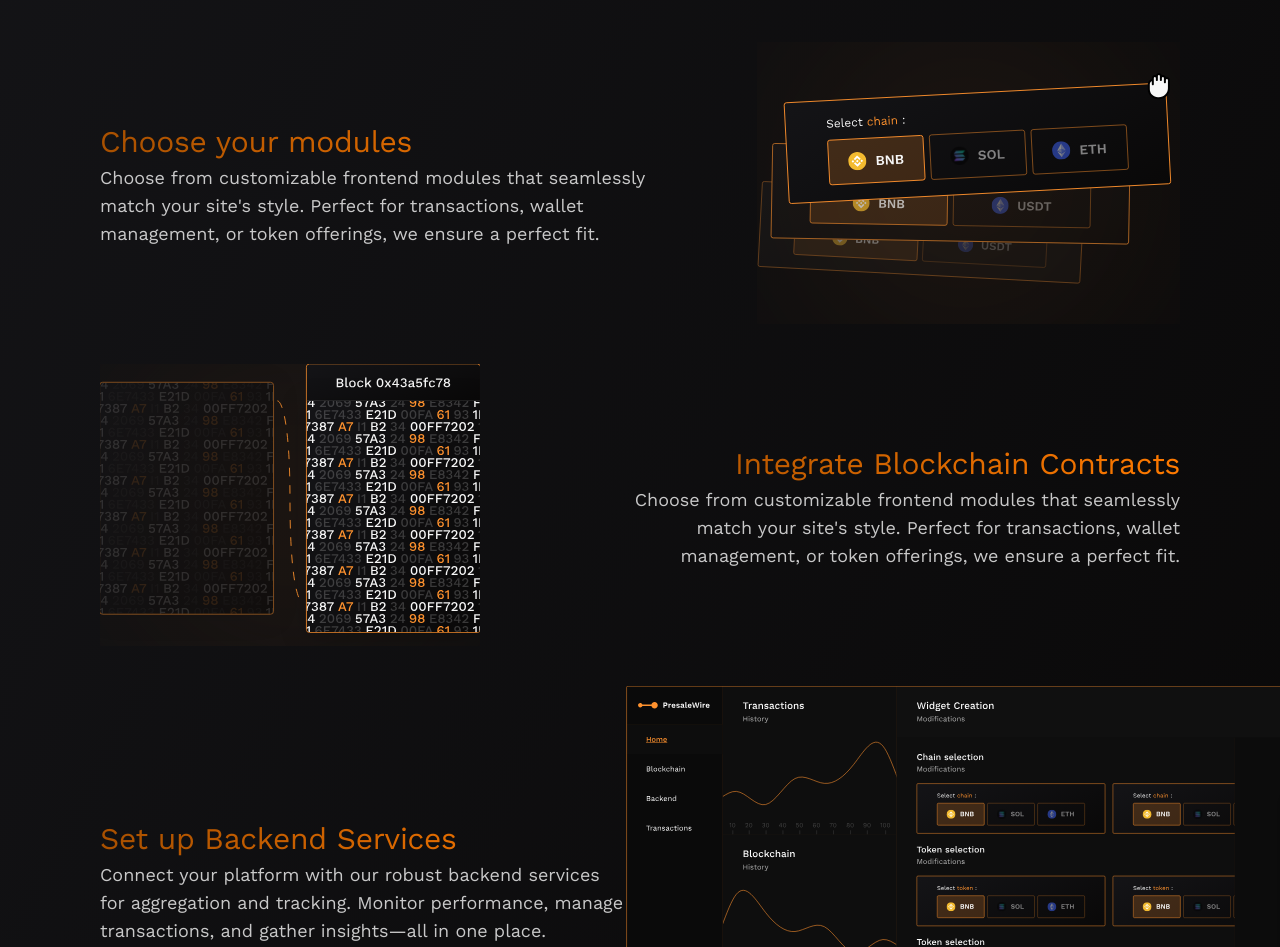
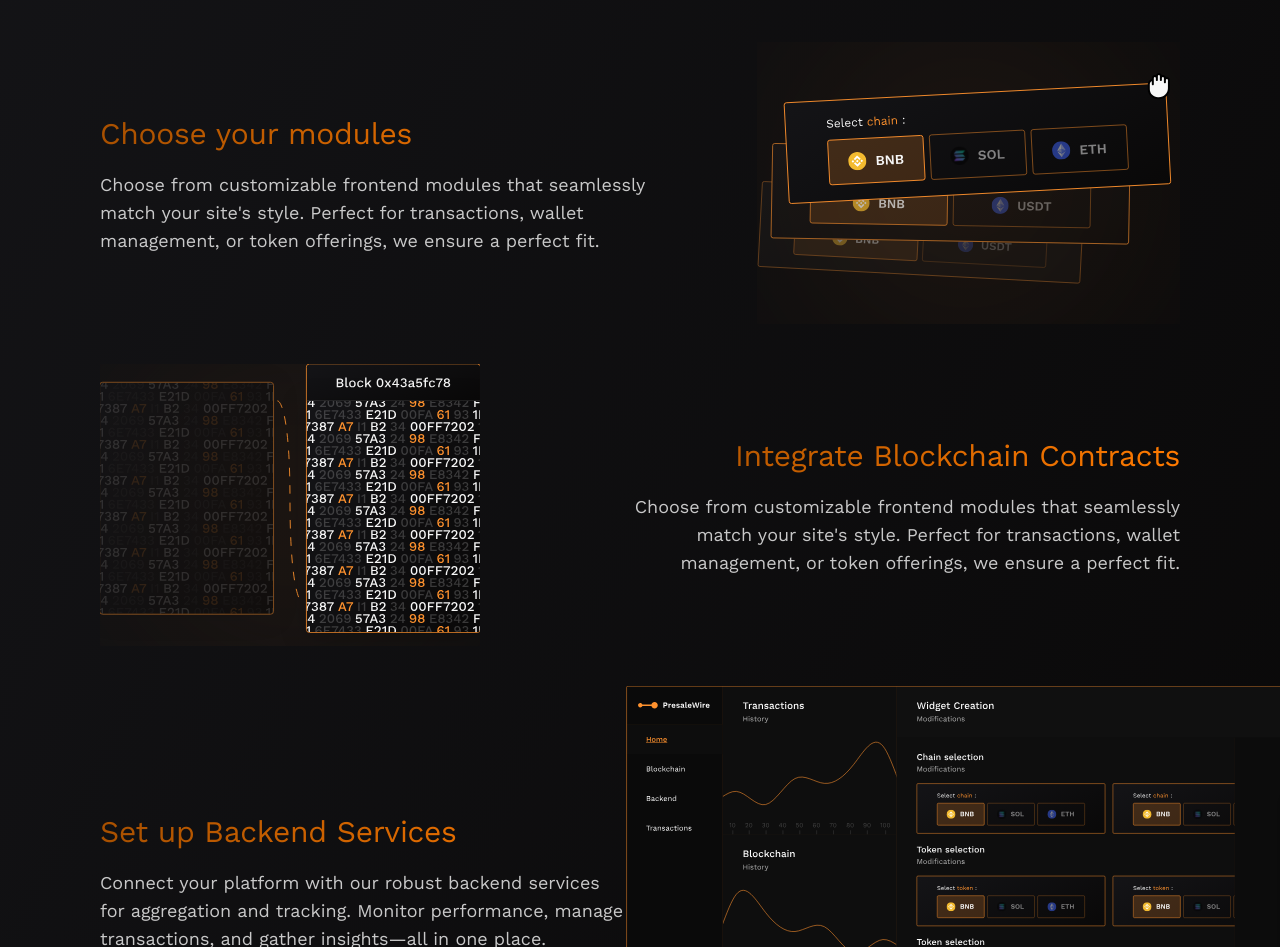
Before and after one commit to MozhganShafiee/PresaleWire, a React (Create React App) app: page / in a window 1280 px wide. Shown: the part 1305-2252 px from the top of the page. Built offline with nearby package versions, Linux system fonts and the light colour scheme.

Commit message:
fix second section gaps

```diff
--- a/src/App.js
+++ b/src/App.js
@@ -83,7 +83,7 @@ function App() {
             </p>
           </div>
           <div className="flex justify-between items-center">
-            <div className="w-[549px] flex flex-col text-left">
+            <div className="w-[549px] flex flex-col text-left gap-[15px]">
               <h3 className="text-3xl text-transparent bg-clip-text bg-[linear-gradient(90deg,_#A85000_0%,_#FF7A00_100%)]  leading-normal font-medium tracking-[-0.3px]">
                 Choose your modules
               </h3>
@@ -98,7 +98,7 @@ function App() {
 
           <div className="flex justify-between items-center">
             <img src="/Asset_22_HowitWorks.svg" />
-            <div className="w-[564px] flex flex-col text-right">
+            <div className="w-[564px] flex flex-col text-right gap-[15px]">
               <h3 className="text-3xl text-transparent bg-clip-text bg-[linear-gradient(90deg,_#A85000_0%,_#FF7A00_100%)] leading-normal font-medium tracking-[-0.3px]">
                 Integrate Blockchain Contracts
               </h3>
@@ -111,7 +111,7 @@ function App() {
           </div>
 
           <div className="flex justify-between items-center">
-            <div className="w-[549px] flex flex-col text-left">
+            <div className="w-[549px] flex flex-col text-left gap-[15px]">
               <h3 className="text-3xl text-transparent bg-clip-text bg-[linear-gradient(90deg,_#A85000_0%,_#FF7A00_100%)]  leading-normal font-medium tracking-[-0.3px]">
                 Set up Backend Services
               </h3>
```
